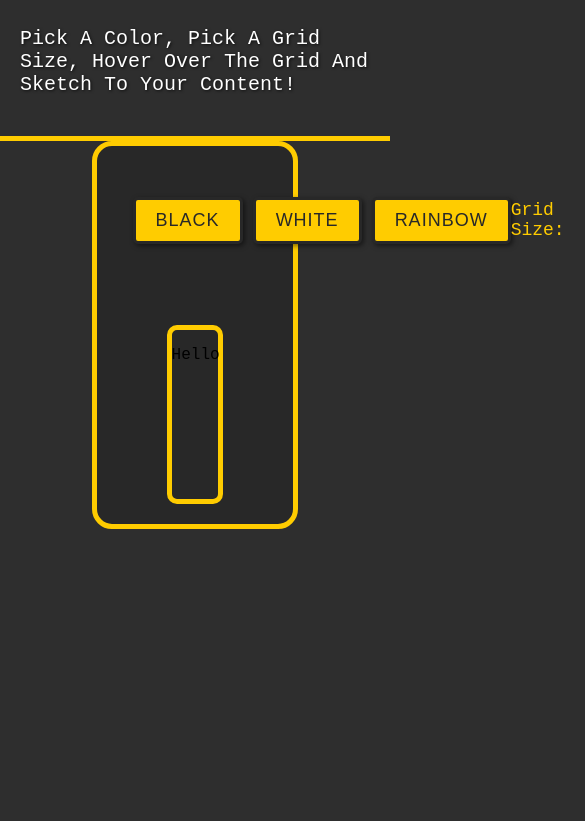
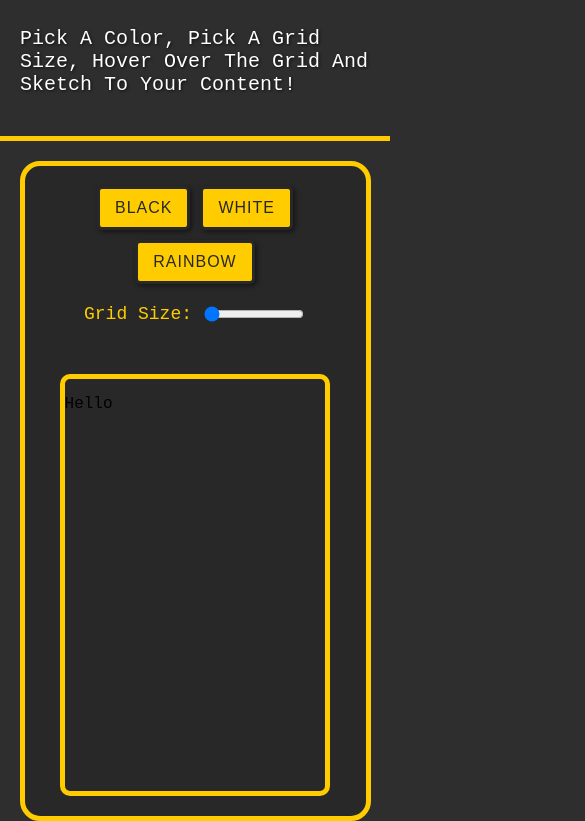
Before and after one commit to JBK2116/Etch-A-Sketch, a plain HTML site: page index.html in a window 390 px wide. Shown: the part 184-1005 px from the top of the page, 585 px wide, since content can reach past the window. Before the commit the page ends 844 px from the top, so only its background shows below. Drawn offline with Linux system fonts and the light colour scheme.

Commit message:
Finally made it responsive
The webpage and overall game is responsive, had to
rework the way I applied flex and had to include a
max width for the main container. Now it resizes
dynamically. Sweet!

```diff
--- a/css-files/index.css
+++ b/css-files/index.css
@@ -2,16 +2,14 @@
 body {
     font-family: 'Courier New', Courier, monospace;
     height: 100vh;
-    background-color: #f4f4f4; /* Light background for contrast */
+    background-color: #2e2e2e;
     margin: 0;
     padding: 0;
-    background-color: #2e2e2e;
 }
 
 /* Retro header with bold colors */
 header {
     display: flex;
-    flex: 1;
     flex-direction: column;
     align-items: center;
     background-color: #2e2e2e;
@@ -24,7 +22,7 @@ header {
 #game-header {
     font-size: 50px;
     text-transform: uppercase;
-    letter-spacing: px;
+    letter-spacing: 2px;
     text-shadow: 2px 2px 4px rgba(0, 0, 0, 0.5);
 }
 
@@ -39,47 +37,51 @@ header {
 /* Main container styling */
 main {
     display: flex;
-    flex: 1;
     flex-direction: column;
     justify-content: space-evenly;
     gap: 30px;
     align-items: center;
     border: 5px solid #ffcc00;
     background-color: #282828;
-    height: 40%;
-    width: 40%;
-    margin: auto;
+    width: 90%;
+    max-width: 800px;
+    margin: 20px auto;
     border-radius: 20px;
     padding: 20px;
+    box-sizing: border-box;
 }
 
 /* Game options wrapper section with space between buttons */
 #game-options {
-    width: 80%;
+    width: 100%;
     display: flex;
-    flex: 1;
-    justify-content: space-between;
+    flex-wrap: wrap;
+    justify-content: center;
+    gap: 20px;
     align-items: center;
 }
 
 /* Color option buttons with a pixelated retro look */
 #game-color-options {
     display: flex;
+    flex-wrap: wrap;
     gap: 10px;
+    justify-content: center;
 }
 
-/*Individual Color Option Buttons */
+/* Individual Color Option Buttons */
 .game-btn {
     background-color: #ffcc00;
     color: #282828;
-    font-size: 18px;
-    padding: 10px 20px;
+    font-size: 16px;
+    padding: 10px 15px;
     border: 3px solid #282828;
     border-radius: 5px;
     cursor: pointer;
     text-transform: uppercase;
     letter-spacing: 1px;
     box-shadow: 2px 2px 5px rgba(0, 0, 0, 0.5);
+    transition: background-color 0.3s ease, color 0.3s ease, box-shadow 0.3s ease;
 }
 
 .game-btn:hover {
@@ -93,16 +95,19 @@ main {
     display: flex;
     align-items: center;
     gap: 10px;
+    flex-wrap: wrap;
+    justify-content: center;
 }
 
 #game-grid-description {
     color: #ffcc00;
     font-size: 18px;
+    margin: 0;
 }
 
 /* Slider styling */
 #game-grid-slider {
-    width: 150px;
+    width: 100px;
     background-color: #ffcc00;
     border: none;
     height: 10px;
@@ -114,16 +119,18 @@ main {
     border: 5px solid #ffcc00;
     display: flex;
     flex-wrap: wrap;
-    width: 30%;
-    height: 50%;
+    width: 90%;
+    max-width: 500px;
+    height: 50vh;
     margin-top: 20px;
     border-radius: 10px;
+    box-sizing: border-box;
 }
 
 /* Grid items */
 #game-grid div {
-    width: 30px;
-    height: 30px;
+    width: calc(100% / var(--grid-size, 2) - 2px);
+    height: calc(100% / var(--grid-size, 2) - 2px);
     background-color: #ffffff;
     margin: 1px;
     cursor: pointer;
```
